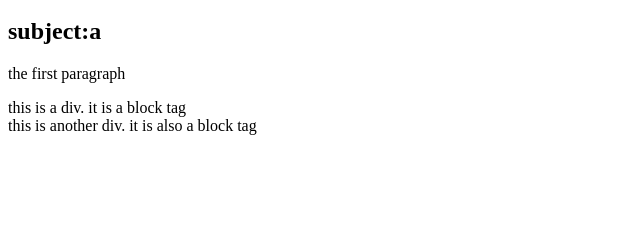
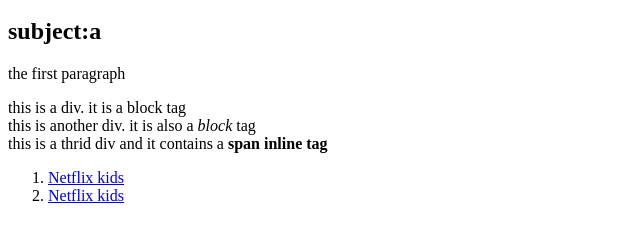
Before and after one commit to danielb07/my-first-html, a plain HTML site: page index.html in a window 1280 px wide. Shown: the part 48-290 px from the top of the page, without its empty margins (0-640 px from the left). Drawn offline with Linux system fonts and the light colour scheme.

Commit message:
some sample html and css

```diff
--- a/index.css
+++ b/index.css
@@ -0,0 +1,6 @@
+.s1 {
+  font-weight: 900;
+}
+.s2 {
+    font-style: italic;
+}
--- a/index.html
+++ b/index.html
@@ -10,7 +10,12 @@
         <p>the first paragraph</p>
         <!-- compare span and div tags -->
         <div>this is a div. it is a block tag</div>
-        <div>this is another div. it is also a block tag</div>
+        <div>this is another div. it is also a <span class="s2">block</span> tag</div>
+        <div>this is a thrid div and it contains a <span class="s1"> span inline tag</span></div>
+        <ol>
+            <li><a href="https://www.netflix.com/Kids" target="_blank">Netflix kids</a></li>
+            <li><a href="https://www.netflix.com/Kids">Netflix kids</a></li>
+        </ol>
     </body>
 
 </html>
```
